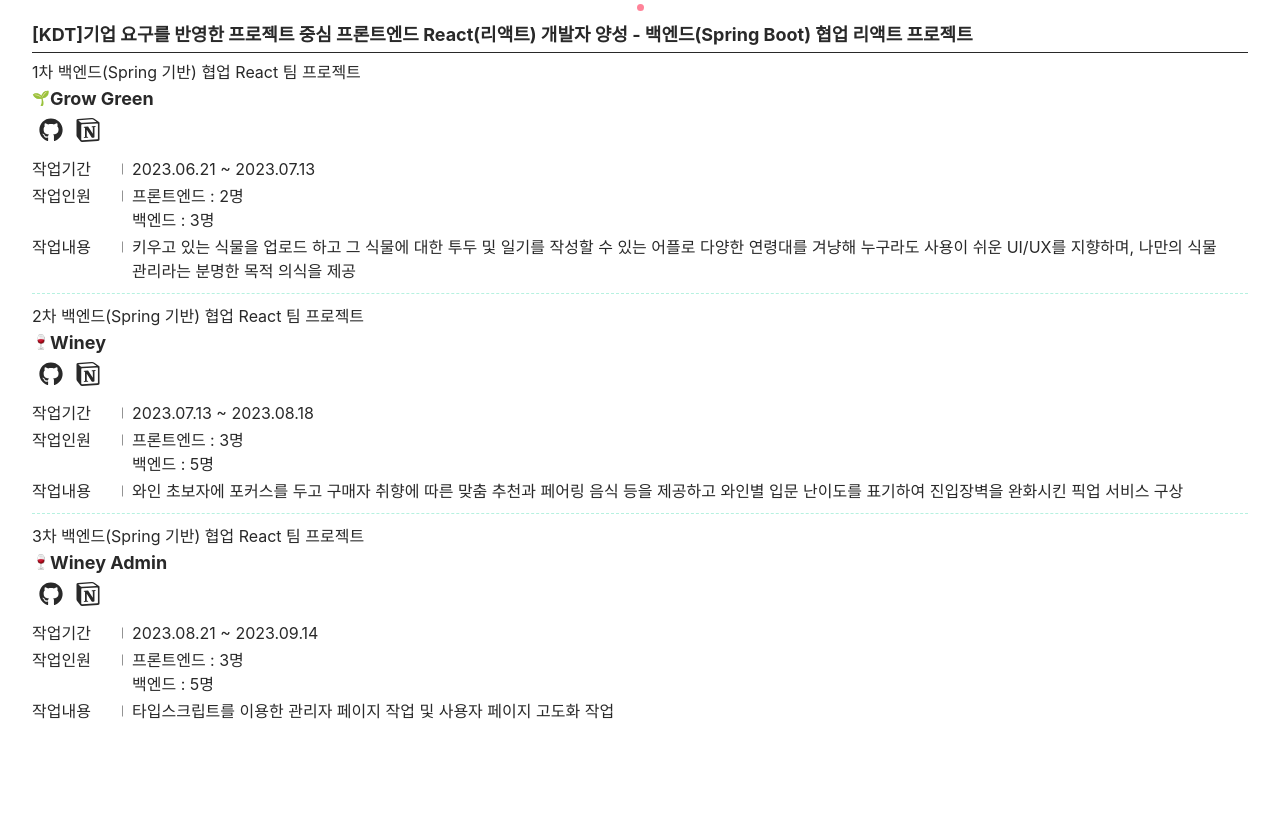
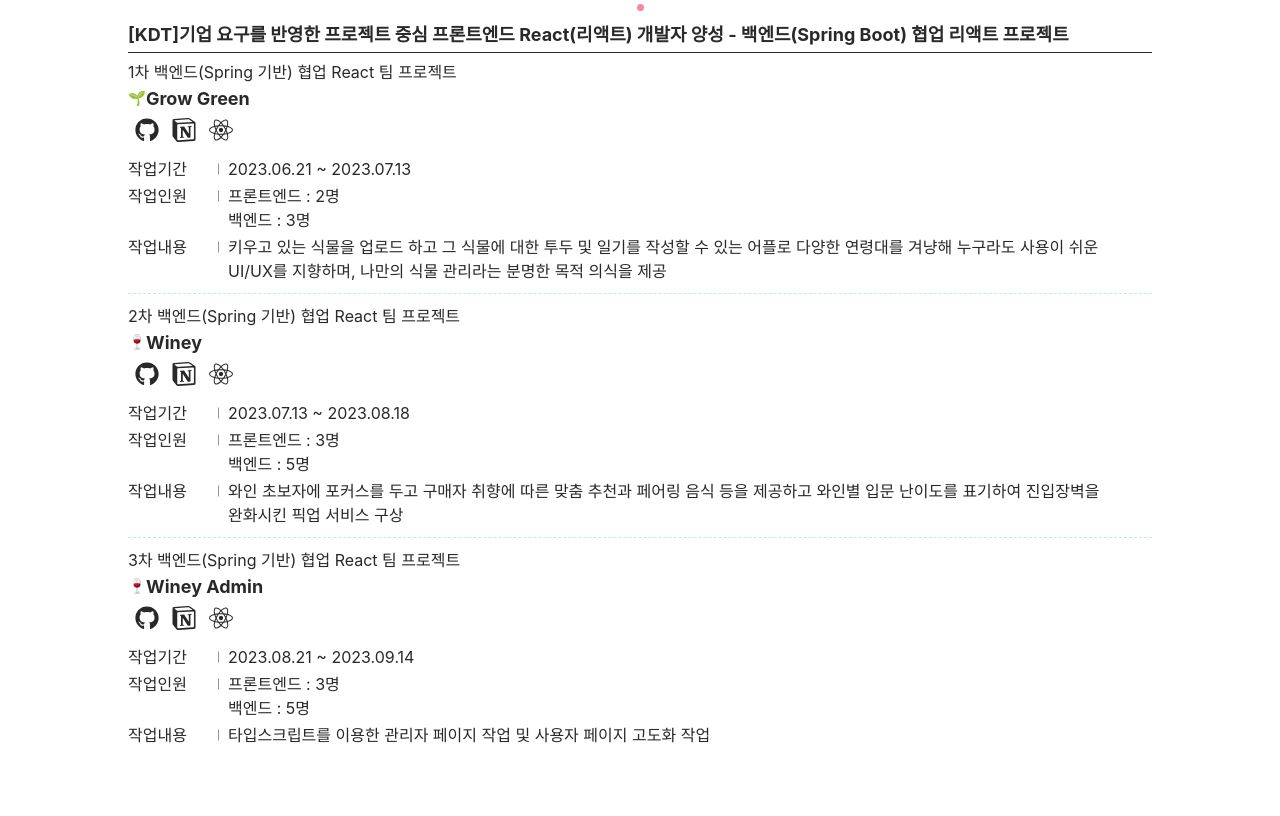
Before and after one commit to kimaydev/ayoung-portfolio, a Next.js app: page / in a window 1280 px wide. Shown: the part 1454-2270 px from the top of the page. Built offline with nearby package versions, Linux system fonts and the light colour scheme; a web font is replaced by a local one.

Commit message:
feat: 협업 프로젝트 배포 링크 추가
about 섹션, 포트폴리오 페이지 가로 넓이 조정

```diff
--- a/pages/index.tsx
+++ b/pages/index.tsx
@@ -1,7 +1,7 @@
 import React from 'react';
 import Image from 'next/image';
 import Link from 'next/link';
-import { FaGithub } from 'react-icons/fa';
+import { FaGithub, FaReact } from 'react-icons/fa';
 import { SiNotion } from 'react-icons/si';
 
 export default function Home() {
@@ -35,7 +35,7 @@
         </section>
       </div>
       {/* about */}
-      <div className="about-section-wrap">
+      <div className="about-section-wrap max-w-5xl">
         <section className="">
           <ul className="profile-wrap max-w-3xl">
             <li>
@@ -182,6 +182,16 @@
                       </i>
                       <span>노션 보러가기</span>
                     </Link>
+                    <Link
+                      href="https://web-growgreen-eg4e2alkkyf0ef.sel4.cloudtype.app/"
+                      target="_blank"
+                      className="link-button"
+                    >
+                      <i className="text-2xl leading-none">
+                        <FaReact />
+                      </i>
+                      <span>사이트 보러가기</span>
+                    </Link>
                   </li>
                   <li className="list-wrap">
                     <span>작업기간</span>
@@ -236,6 +246,16 @@
                       </i>
                       <span>노션 보러가기</span>
                     </Link>
+                    <Link
+                      href="https://web-winey-react-iciy2almrfaqcz.sel5.cloudtype.app/"
+                      target="_blank"
+                      className="link-button"
+                    >
+                      <i className="text-2xl leading-none">
+                        <FaReact />
+                      </i>
+                      <span>사이트 보러가기</span>
+                    </Link>
                   </li>
                   <li className="list-wrap">
                     <span>작업기간</span>
@@ -289,6 +309,16 @@
                         <SiNotion />
                       </i>
                       <span>노션 보러가기</span>
+                    </Link>
+                    <Link
+                      href="https://web-winey-react-iciy2almrfaqcz.sel5.cloudtype.app/admin"
+                      target="_blank"
+                      className="link-button"
+                    >
+                      <i className="text-2xl leading-none">
+                        <FaReact />
+                      </i>
+                      <span>사이트 보러가기</span>
                     </Link>
                   </li>
                   <li className="list-wrap">
--- a/pages/portfolio/index.tsx
+++ b/pages/portfolio/index.tsx
@@ -15,7 +15,7 @@
   const results = resultData?.results;
   // console.log(`1. 노션 api의 results만 사용함 ${results}`);
   return (
-    <div className="max-w-screen-lg mx-auto">
+    <div className="mx-auto max-w-5xl">
       <h3 className="about-section-title text-3xl font-bold mt-8 mb-2.5 text-center">
         <i className="block text-[0.7em] leading-none">🖥️</i>Portfolio
       </h3>
```
